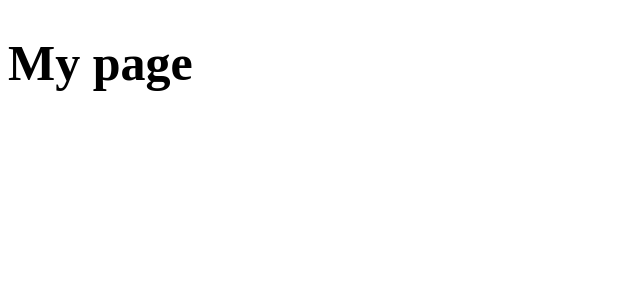
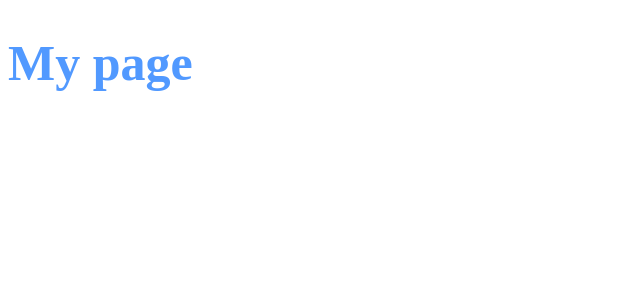
Before and after one commit to xdk78/senren, a Next.js app: page / in a window 1280 px wide. Shown: the top 300 px of the page, without its empty margins (0-640 px from the left). Built offline with nearby package versions, Linux system fonts and the light colour scheme.

Commit message:
fix: global style

```diff
--- /dev/null
+++ b/src/pages/_app.tsx
@@ -0,0 +1,35 @@
+import App from 'next/app'
+import React from 'react'
+import Head from 'next/head'
+import darkTheme from '../themes/dark'
+import globalStyle from '../themes/global'
+import { createGlobalStyle, ThemeProvider } from '../styled-components'
+
+const GlobalStyle = createGlobalStyle`${globalStyle}`
+
+class MyApp extends App {
+  static async getInitialProps({ Component, ctx }) {
+    const pageProps = Component.getInitialProps
+      ? await Component.getInitialProps(ctx)
+      : {}
+
+    return { pageProps }
+  }
+
+  render() {
+    const { Component, pageProps } = this.props
+    return (
+      <ThemeProvider theme={darkTheme}>
+        <>
+          <GlobalStyle />
+          <Head>
+            <title>Senren</title>
+          </Head>
+          <Component {...pageProps} />
+        </>
+      </ThemeProvider>
+    )
+  }
+}
+
+export default MyApp
--- a/src/themes/global.ts
+++ b/src/themes/global.ts
@@ -1,7 +1,4 @@
-import { createGlobalStyle } from '../styled-components'
-
-const GlobalStyle = createGlobalStyle`
-
+const GlobalStyle = `
 *, *::before, *::after {
   box-sizing: border-box;
   -webkit-font-smoothing: antialiased;
--- a/tsconfig.json
+++ b/tsconfig.json
@@ -7,7 +7,7 @@
     "moduleResolution": "node",
     "allowJs": true,
     "noEmit": true,
-    "strict": true,
+    "strict": false,
     "allowSyntheticDefaultImports": true,
     "skipLibCheck": true,
     "noUnusedLocals": true,
```
